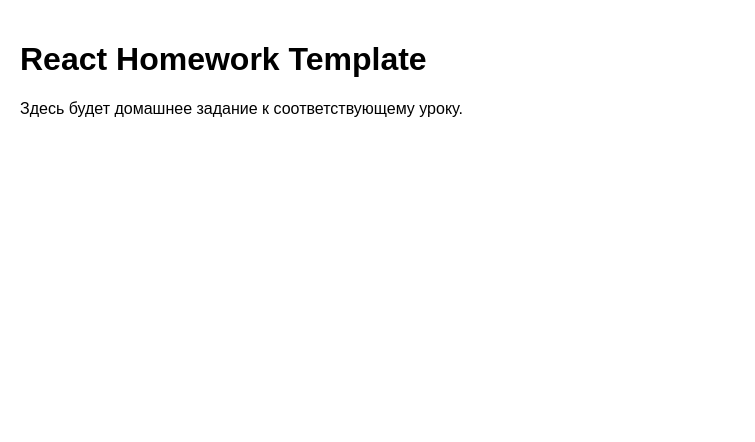
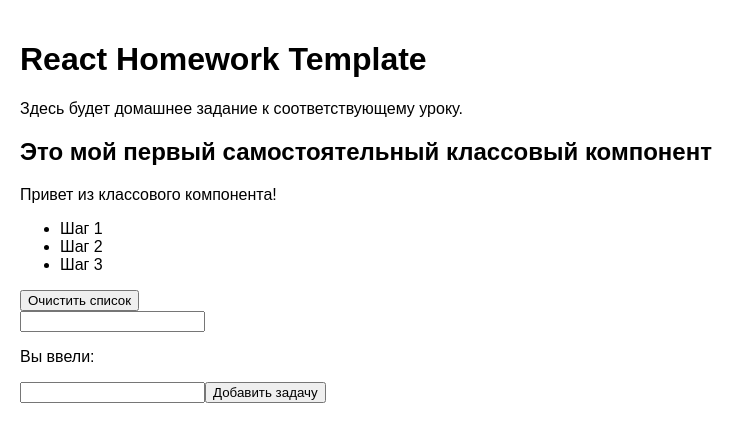
Before and after one commit to tusin777/react-home-works-app, a React (Vite) app: page / in a window 1280 px wide. Shown: the top 442 px of the page, without its empty margins (0-755 px from the left). Built offline with nearby package versions, Linux system fonts and the light colour scheme.

Commit message:
Добавить компоненты InfoBlock, StepsList, InputMirror и TaskList в приложение

```diff
--- a/src/components/App/App.jsx
+++ b/src/components/App/App.jsx
@@ -1,10 +1,18 @@
 import "./App.css";
+import InfoBlock from "../InfoBlock";
+import StepsList from "../StepsList";
+import InputMirror from "../InputMirror";
+import TaskList from "../TaskList";
 
 function App() {
   return (
     <div className="app-container">
       <h1>React Homework Template</h1>
       <p>Здесь будет домашнее задание к соответствующему уроку.</p>
+      <InfoBlock />
+      <StepsList />
+      <InputMirror />
+      <TaskList />
     </div>
   );
 }
--- /dev/null
+++ b/src/components/InfoBlock.jsx
@@ -0,0 +1,16 @@
+// src/components/InfoBlock.jsx
+import { Component } from "react";
+
+class InfoBlock extends Component {
+  message = "Привет из классового компонента!";
+  render() {
+    return (
+      <>
+        <h2>Это мой первый самостоятельный классовый компонент</h2>
+        <p>{this.message}</p>
+      </>
+    );
+  }
+}
+
+export default InfoBlock;
--- /dev/null
+++ b/src/components/InputMirror.jsx
@@ -0,0 +1,30 @@
+// src/components/InputMirror.jsx
+import { Component } from "react";
+
+class InputMirror extends Component {
+  state = {
+    text: "",
+  };
+
+  handleChange = (event) => {
+    const value = event.target.value;
+    if (value.length <= 20) {
+      this.setState({ text: value });
+    }
+  };
+
+  render() {
+    return (
+      <div>
+        <input
+          type="text"
+          value={this.state.text}
+          onChange={this.handleChange}
+        />
+        <p>Вы ввели: {this.state.text}</p>
+      </div>
+    );
+  }
+}
+
+export default InputMirror;
--- /dev/null
+++ b/src/components/StepsList.jsx
@@ -0,0 +1,27 @@
+// src/components/StepsList.jsx
+import { Component } from "react";
+
+class StepsList extends Component {
+  state = {
+    steps: ["Шаг 1", "Шаг 2", "Шаг 3"],
+  };
+
+  clearSteps = () => {
+    this.setState({ steps: [] });
+  };
+
+  render() {
+    return (
+      <>
+        <ul>
+          {this.state.steps.map((step, index) => (
+            <li key={index}>{step}</li>
+          ))}
+        </ul>
+        <button onClick={this.clearSteps}>Очистить список</button>
+      </>
+    );
+  }
+}
+
+export default StepsList;
--- /dev/null
+++ b/src/components/TaskList.jsx
@@ -0,0 +1,53 @@
+import { Component } from "react";
+
+class TaskList extends Component {
+  state = { tasks: [], newTask: "" };
+
+  handleInputChange = (event) => {
+    this.setState({ newTask: event.target.value });
+  };
+
+  removeTask = (index) => {
+    this.setState({
+      tasks: this.state.tasks.filter((_, i) => i !== index),
+    });
+  };
+
+  addTask = () => {
+    const { tasks, newTask } = this.state;
+
+    if (newTask.trim()) {
+      this.setState({
+        tasks: [...tasks, newTask],
+        newTask: "",
+      });
+    }
+
+    console.log(tasks);
+  };
+
+  render() {
+    return (
+      <>
+        <input
+          type="text"
+          value={this.state.newTask}
+          onChange={this.handleInputChange}
+        />
+
+        <button onClick={this.addTask}>Добавить задачу</button>
+
+        <ul>
+          {this.state.tasks.map((task, index) => (
+            <li key={index}>
+              {task}
+              <button onClick={() => this.removeTask(index)}>Удалить</button>
+            </li>
+          ))}
+        </ul>
+      </>
+    );
+  }
+}
+
+export default TaskList;
```
